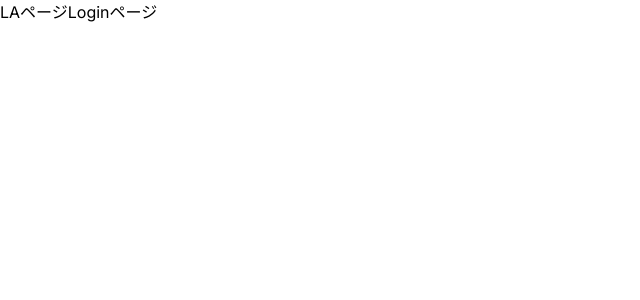
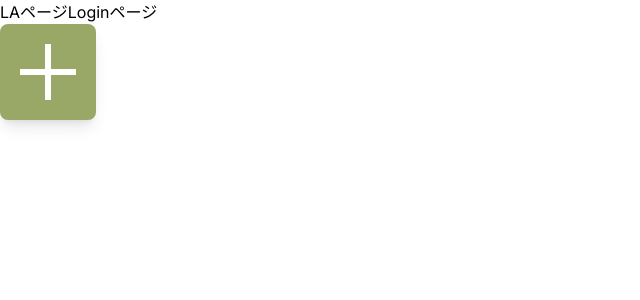
Before and after one commit to prapro-ou/castella-frontend, a Next.js app: page / in a window 1280 px wide. Shown: the top 300 px of the page, without its empty margins (0-640 px from the left). Built offline with nearby package versions, Linux system fonts and the light colour scheme.

Commit message:
1回目の提出

```diff
--- a/app/page.js
+++ b/app/page.js
@@ -1,3 +1,5 @@
+import FloatActionButton from '@/features/components/FloatActionButton';
+
 export default function Home() {
   return (
     <main>
@@ -7,6 +9,7 @@ export default function Home() {
           Loginページ
         </a>
       </p>
+      <FloatActionButton src='/add.svg' alt='add icon' />
     </main>
   );
 }
--- a/features/components/FloatActionButton.js
+++ b/features/components/FloatActionButton.js
@@ -0,0 +1,9 @@
+import Image from 'next/image';
+
+export default function FloatActionButton({ src, alt }) {
+  return (
+    <div className='bg-primary w-24 h-24 rounded-lg shadow-lg'>
+      <Image src={src} alt={alt} width={96} height={96} />
+    </div>
+  );
+}
--- a/tailwind.config.js
+++ b/tailwind.config.js
@@ -4,13 +4,14 @@ module.exports = {
     './pages/**/*.{js,ts,jsx,tsx,mdx}',
     './components/**/*.{js,ts,jsx,tsx,mdx}',
     './app/**/*.{js,ts,jsx,tsx,mdx}',
+    './features/**/*.{js,ts,jsx,tsx,mdx}',
   ],
   theme: {
     colors: {
-      'primary': '#99A866',
-      'default': '#49454F',
-      'thin': '#888888',
-      'white': '#FFFFFF',
+      primary: '#99A866',
+      default: '#49454F',
+      thin: '#888888',
+      white: '#FFFFFF',
     },
     extend: {
       backgroundImage: {
```
Also changed, not shown: public/add.svg (added).
